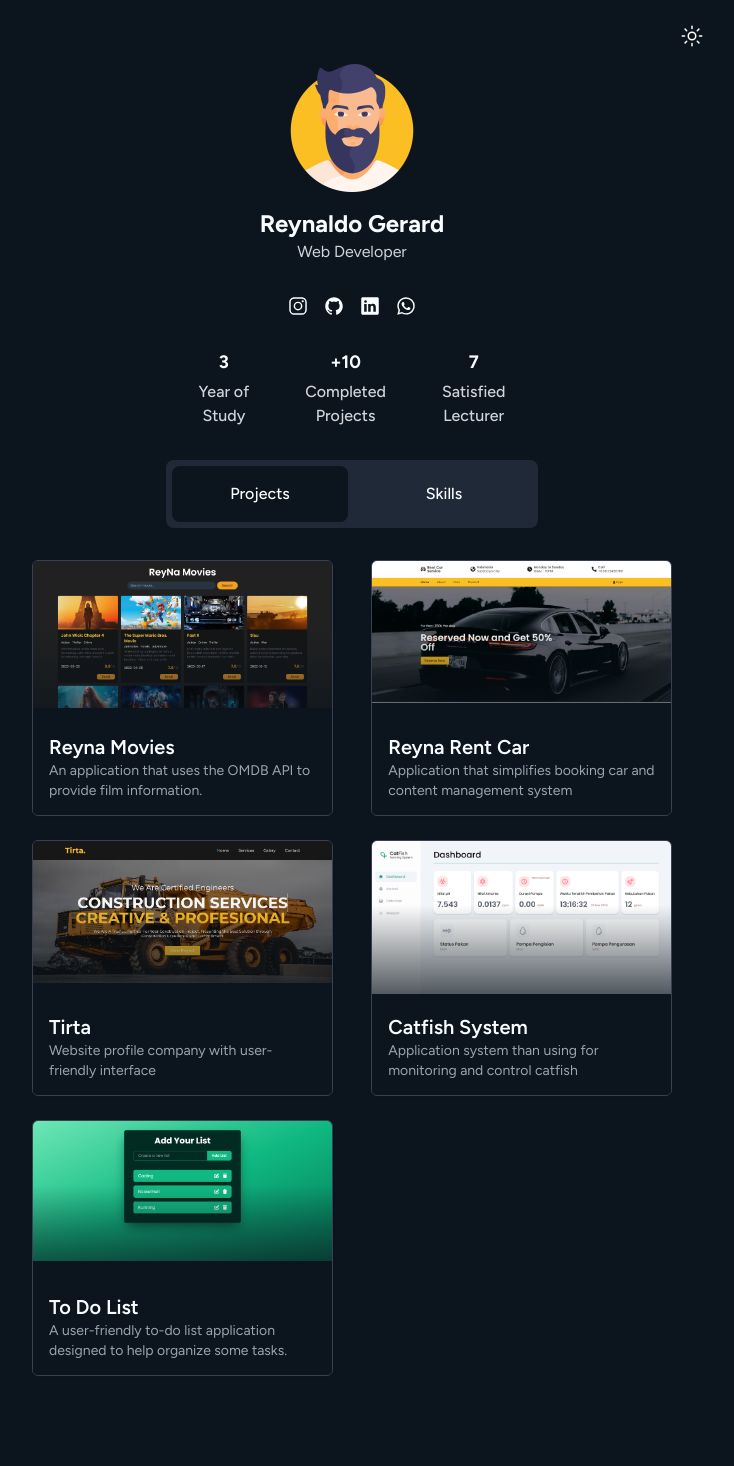
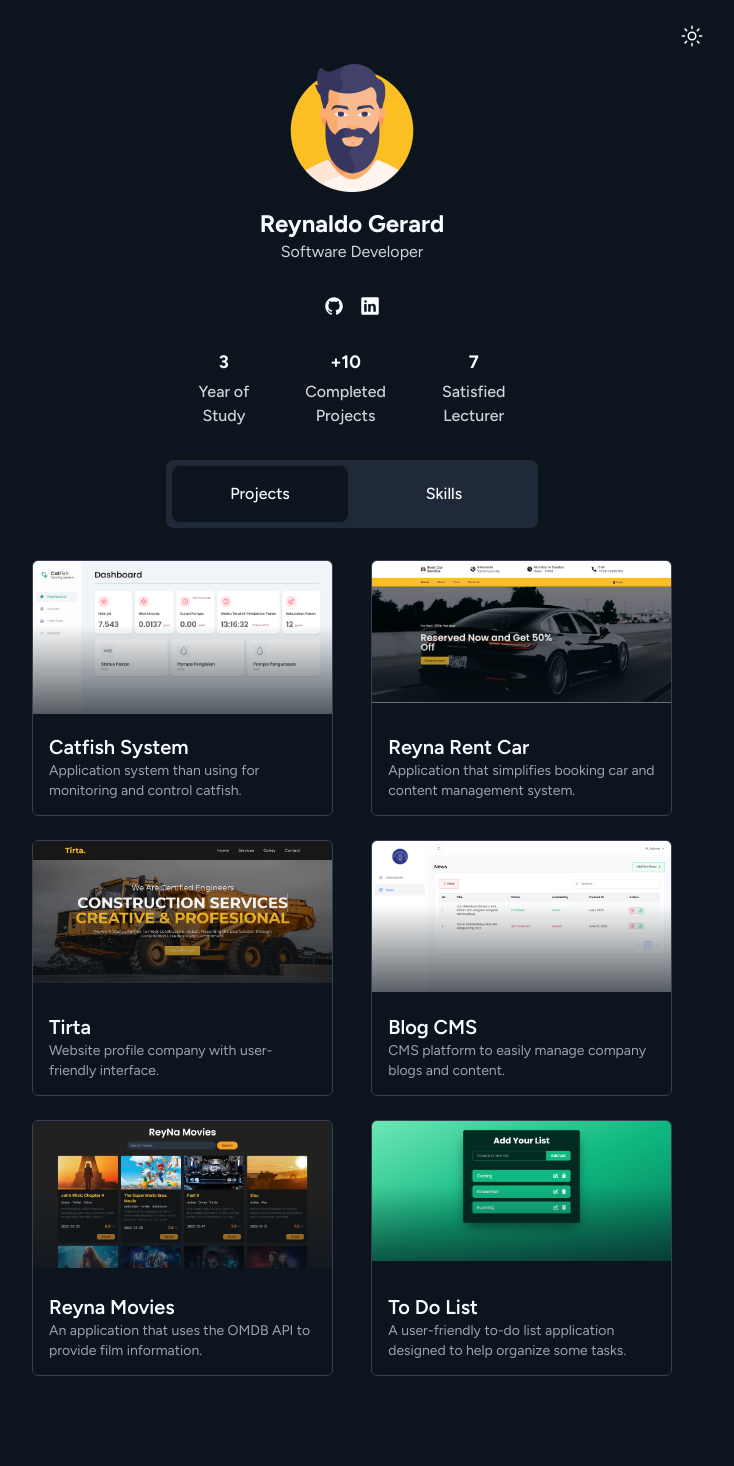
Before and after one commit to aldogerard/personal-website, a React (Vite) app: page / in a window 1280 px wide. Shown: the top 1466 px of the page, without its empty margins (288-1022 px from the left). Built offline with nearby package versions, Linux system fonts and the light colour scheme.

Commit message:
feat : add project and skill

```diff
--- a/src/components/Elements/IconSocialMedia.jsx
+++ b/src/components/Elements/IconSocialMedia.jsx
@@ -10,9 +10,9 @@ const IconSocialMedia = () => {
     return (
         <>
             <div className="mt-6 flex gap-4 md:mt-8">
-                <a href="https://www.instagram.com/aldogerard_" target="_blank">
+                {/* <a href="https://www.instagram.com/aldogerard_" target="_blank">
                     <IoLogoInstagram className="icon" />
-                </a>
+                </a> */}
                 <a href="https://www.github.com/aldogerard" target="_blank">
                     <IoLogoGithub className="icon" />
                 </a>
@@ -22,9 +22,9 @@ const IconSocialMedia = () => {
                 >
                     <IoLogoLinkedin className="icon" />
                 </a>
-                <a href="https://wa.me/6281259488643" target="_blank">
+                {/* <a href="https://wa.me/6281259488643" target="_blank">
                     <IoLogoWhatsapp className="icon" />
-                </a>
+                </a> */}
             </div>
         </>
     );
--- a/src/components/Elements/ProjectSection.jsx
+++ b/src/components/Elements/ProjectSection.jsx
@@ -2,22 +2,22 @@ import React from "react";
 
 const projects = [
     {
-        nama: "Reyna Movies",
-        desc: "An application that uses the OMDB API to provide film information.",
-        img: "/images/projects/project-1.png",
-        link: "https://reynamovie.vercel.app/",
+        nama: "Catfish System",
+        desc: "Application system than using for monitoring and control catfish.",
+        img: "/images/projects/project-5.png",
+        link: "https://catfishsystem.vercel.app/",
         platfrom: {
-            nama: "Web",
+            nama: "Web App",
             desc: "Platfrom Based",
         },
         stack: {
-            nama: "ReactJs",
+            nama: "ReactJs, IoT",
             desc: "Tech Stack",
         },
     },
     {
         nama: "Reyna Rent Car",
-        desc: "Application that simplifies booking car and content management system",
+        desc: "Application that simplifies booking car and content management system.",
         img: "/images/projects/project-4.png",
         link: "https://reyna-rentcar.vercel.app/",
         platfrom: {
@@ -31,7 +31,7 @@ const projects = [
     },
     {
         nama: "Tirta",
-        desc: "Website profile company with user-friendly interface",
+        desc: "Website profile company with user-friendly interface.",
         img: "/images/projects/project-3.png",
         link: "https://aldogerard.github.io/pemrogram-web-uts",
         platfrom: {
@@ -44,16 +44,29 @@ const projects = [
         },
     },
     {
-        nama: "Catfish System",
-        desc: "Application system than using for monitoring and control catfish",
-        img: "/images/projects/project-5.png",
-        link: "https://catfishsystem.vercel.app/",
+        nama: "Blog CMS",
+        desc: "CMS platform to easily manage company blogs and content.",
+        img: "/images/projects/project-6.png",
         platfrom: {
             nama: "Web App",
             desc: "Platfrom Based",
         },
         stack: {
-            nama: "ReactJs, IoT",
+            nama: "ReactJs, Express Js",
+            desc: "Tech Stack",
+        },
+    },
+    {
+        nama: "Reyna Movies",
+        desc: "An application that uses the OMDB API to provide film information.",
+        img: "/images/projects/project-1.png",
+        link: "https://reynamovie.vercel.app/",
+        platfrom: {
+            nama: "Web",
+            desc: "Platfrom Based",
+        },
+        stack: {
+            nama: "ReactJs",
             desc: "Tech Stack",
         },
     },
@@ -80,7 +93,9 @@ const ProjectSection = () => {
                 {projects.map((project, i) => (
                     <div
                         className="projects-card group"
-                        onClick={() => window.open(project.link)}
+                        onClick={() => {
+                            if (project.link) window.open(project.link);
+                        }}
                         key={i}
                     >
                         <img
--- a/src/components/Elements/SkillsSection.jsx
+++ b/src/components/Elements/SkillsSection.jsx
@@ -23,31 +23,39 @@ const frontEnd = [
         level: "Intermediate",
     },
     {
-        name: "TailwindCSS",
+        name: "Redux",
         level: "Intermediate",
     },
     {
+        name: "TailwindCSS",
+        level: "Advanced",
+    },
+    {
         name: "Git",
-        level: "Basic",
+        level: "Intermediate",
     },
 ];
 
 const backEnd = [
     {
         name: "NodeJS",
-        level: "Basic",
+        level: "Intermediate",
     },
     {
         name: "MySQL",
-        level: "Basic",
+        level: "Intermediate",
     },
     {
         name: "PostgreSQL",
-        level: "Basic",
+        level: "Intermediate",
+    },
+    {
+        name: "Supabase",
+        level: "Intermediate",
     },
     {
         name: "ExpressJs",
-        level: "Basic",
+        level: "Intermediate",
     },
     {
         name: "Java",
@@ -55,6 +63,10 @@ const backEnd = [
     },
     {
         name: "Spring Boot",
+        level: "Intermediate",
+    },
+    {
+        name: "Firebase",
         level: "Intermediate",
     },
 ];
--- a/src/components/Fragments/HeaderSection.jsx
+++ b/src/components/Fragments/HeaderSection.jsx
@@ -11,10 +11,18 @@ const HeaderSection = () => {
             <header className="container flex flex-col items-center">
                 <ThemeMode />
                 <div className="m-4 h-28 w-28 md:h-32 md:w-32">
-          <img src={user} alt="my-picture" className="object-contain" />
+                    <img
+                        src={user}
+                        alt="my-picture"
+                        className="object-contain"
+                    />
                 </div>
-        <h1 className="text-xl font-bold dark:text-light md:text-2xl">Reynaldo Gerard</h1>
-        <h2 className="text-sm text-gray-700 dark:text-gray-300 md:text-base">Web Developer</h2>
+                <h1 className="text-xl font-bold dark:text-light md:text-2xl">
+                    Reynaldo Gerard
+                </h1>
+                <h2 className="text-sm text-gray-700 dark:text-gray-300 md:text-base">
+                    Software Developer
+                </h2>
                 <IconSocialMedia />
                 <ProfileInfo />
             </header>
```
Also changed, not shown: src/components/Elements/ProfileInfo.jsx (+9 -3 lines), public/images/projects/project-6.png (added), src/App.jsx (indentation only). Lines whose indentation alone changed are shown as unchanged.
